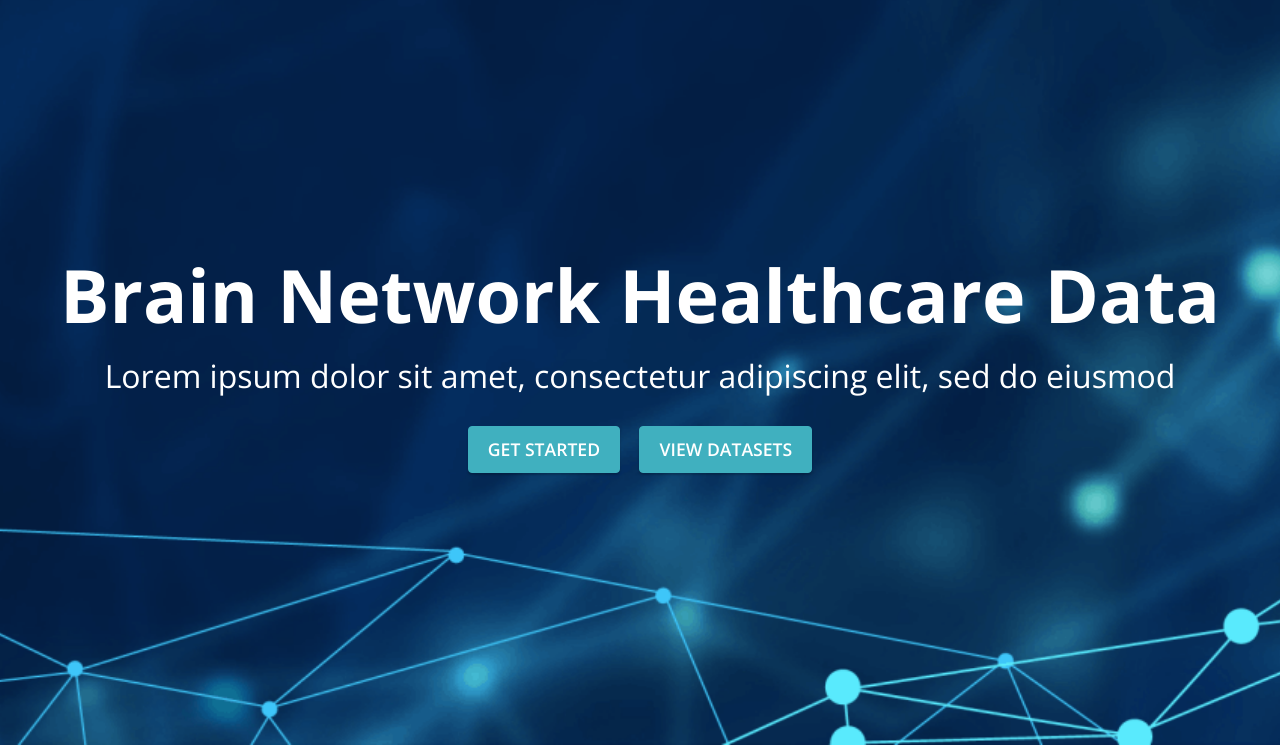
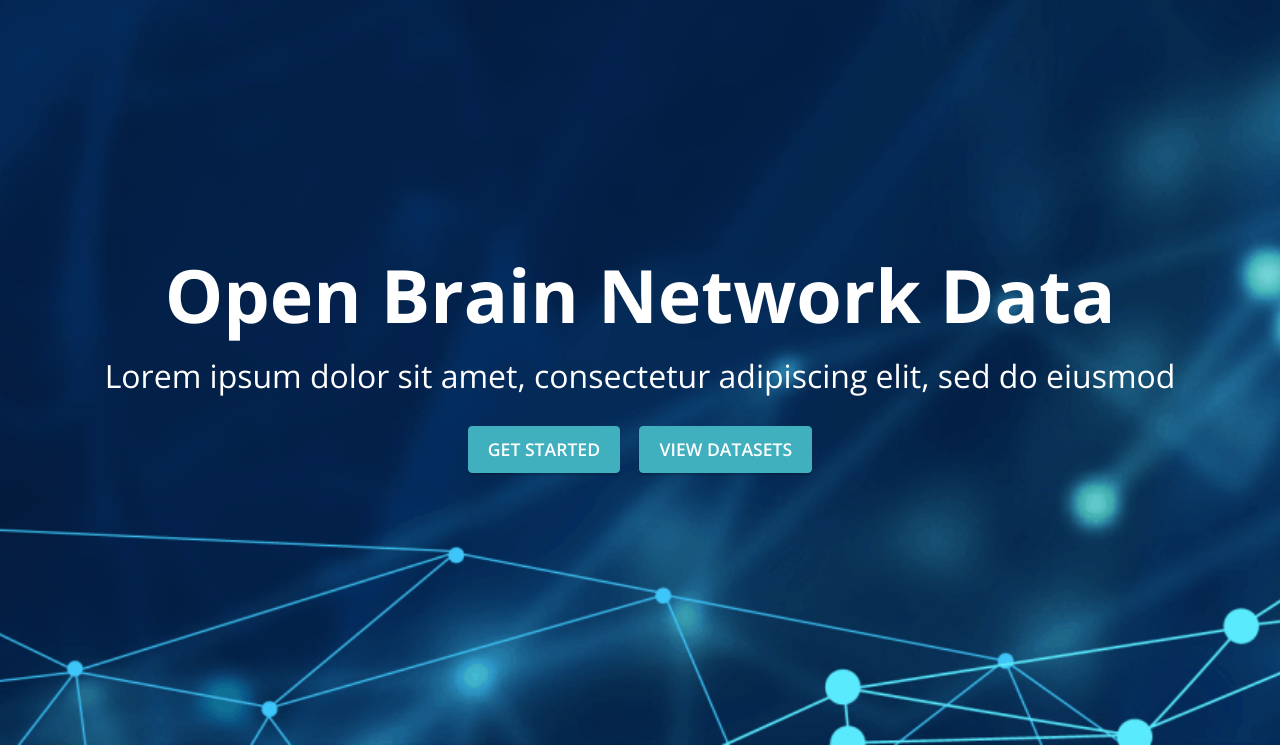
Before and after one commit to bzhang1945/datasite, a plain HTML site: page index.html in a window 1280 px wide. Shown: the part 91-838 px from the top of the page. Drawn offline with nearby package versions, Linux system fonts and the light colour scheme.

Commit message:
Update index.html

```diff
--- a/index.html
+++ b/index.html
@@ -67,7 +67,7 @@
     <div class="align-center container-fluid">
         <div class="row justify-content-center">
             <div class="col-12 col-lg-12">
-                <h1 class="mbr-section-title mbr-fonts-style mb-3 display-1"><strong>Brain Network Healthcare Data</strong></h1>
+                <h1 class="mbr-section-title mbr-fonts-style mb-3 display-1"><strong>Open Brain Network Data</strong></h1>
 
                 <p class="mbr-text mbr-fonts-style display-5">Lorem ipsum dolor sit amet, consectetur adipiscing elit, sed do eiusmod</p>
                 <div class="mbr-section-btn mt-3"><a class="btn btn-success display-4" href="start.html">GET STARTED</a> <a class="btn btn-success display-4" href="submenu1.html">VIEW DATASETS</a></div>
```
